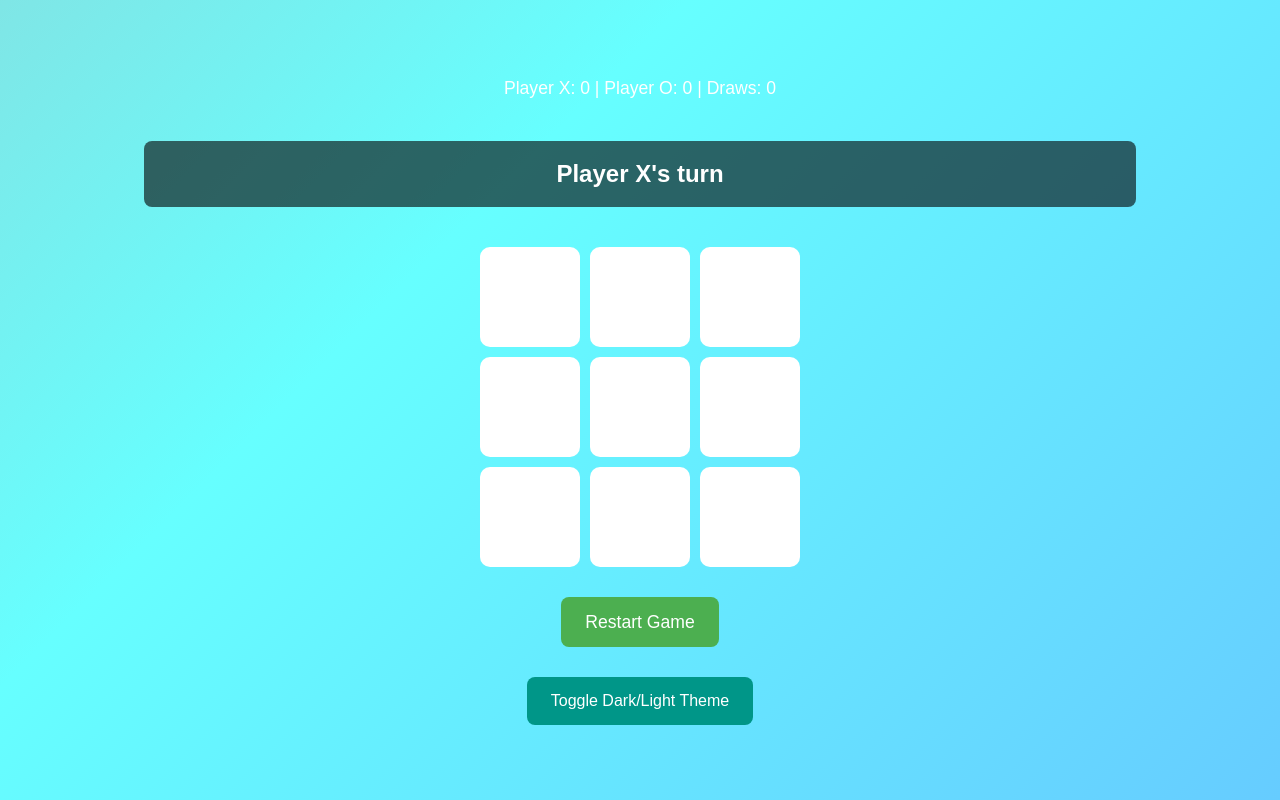
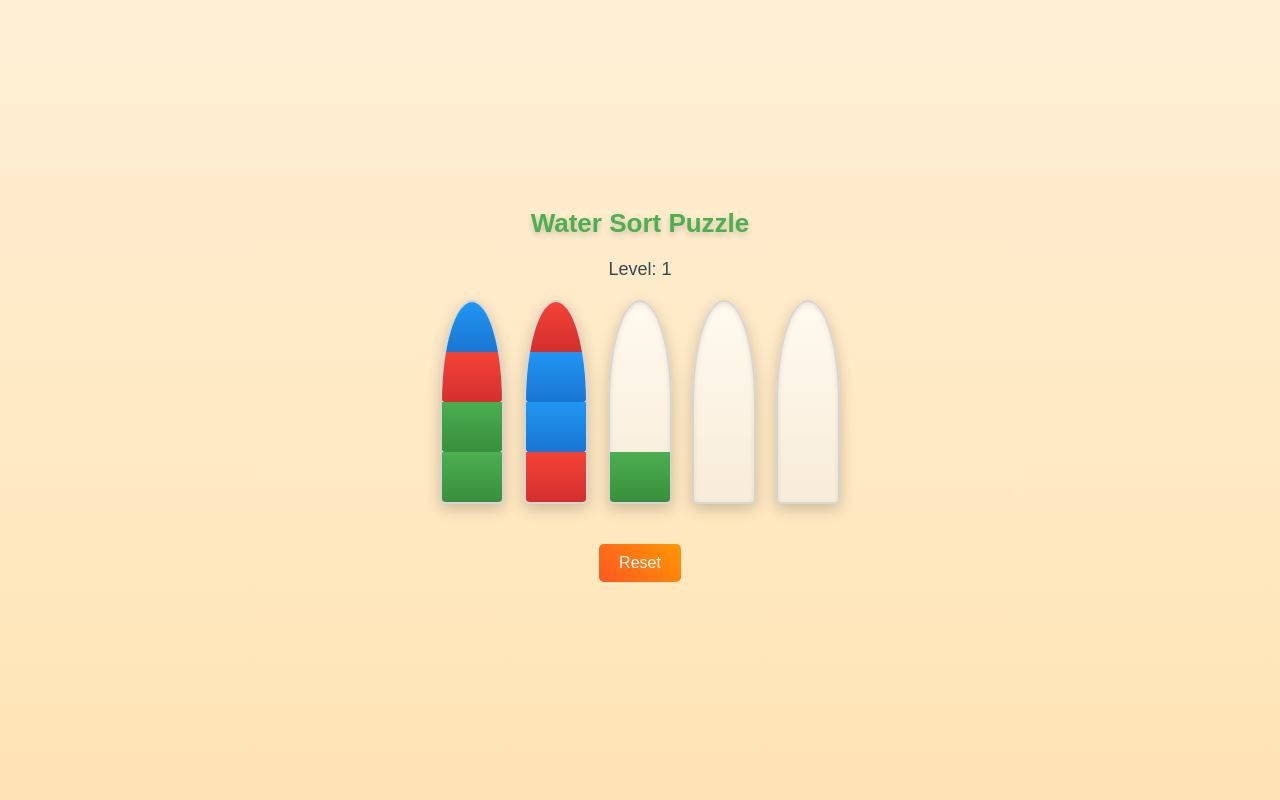
Before and after one commit to mpansuriya2/techgameswithmeet, a plain HTML site: page index.html in a window 1280 px wide. Drawn offline with nearby package versions, Linux system fonts and the light colour scheme.

Commit message:
Add index.html

```diff
--- a/index.html
+++ b/index.html
@@ -3,268 +3,274 @@
 <head>
     <meta charset="UTF-8">
     <meta name="viewport" content="width=device-width, initial-scale=1.0">
-    <title>Tic-Tac-Toe Game</title>
-    <script src="https://cdn.tailwindcss.com"></script>
+    <title>Chemistry Tube Water Sort Puzzle</title>
     <style>
-        /* RGB Light Gradient Background */
         body {
-            background: linear-gradient(135deg, rgba(255, 0, 0, 0.6), rgba(0, 255, 255, 0.6), rgba(0, 0, 255, 0.6));
-            background-size: 400% 400%;
-            animation: gradientBG 8s ease infinite;
             font-family: 'Arial', sans-serif;
+            background: linear-gradient(to bottom, #ffefd5, #ffe4b5);
+            margin: 0;
+            padding: 0;
+            display: flex;
+            flex-direction: column;
+            align-items: center;
+            justify-content: center;
+            min-height: 100vh;
+            overflow: hidden;
         }
 
-        @keyframes gradientBG {
-            0% {background-position: 0% 50%;}
-            50% {background-position: 100% 50%;}
-            100% {background-position: 0% 50%;}
-        }
-
-        .cell {
-            transition: background-color 0.3s ease, transform 0.2s ease;
-        }
-
-        .cell:hover {
-            transform: scale(1.05);
-        }
-
-        .cell.winning-cell {
-            background-color: rgba(76, 175, 80, 0.8) !important;
-            color: white !important;
+        h1 {
+            margin: 10px 0;
+            font-size: 26px;
+            color: #4caf50;
+            text-shadow: 0 3px 6px rgba(0, 0, 0, 0.2);
         }
 
         .game-container {
             display: flex;
-            flex-direction: column;
+            flex-wrap: wrap;
             justify-content: center;
-            align-items: center;
-            height: 100vh;
-            text-align: center;
-            padding: 20px;
+            gap: 20px;
+            max-width: 90%;
+            margin: 20px 0;
         }
 
-        .board {
-            display: grid;
-            grid-template-columns: repeat(3, 100px);
-            grid-template-rows: repeat(3, 100px);
-            gap: 10px;
-            margin: 20px 0;
-            max-width: 330px;
-            max-height: 330px;
-            margin-bottom: 30px;
+        .test-tube {
+            position: relative;
+            width: 10vw;
+            max-width: 60px;
+            height: 40vw;
+            max-height: 200px;
+            display: flex;
+            flex-direction: column-reverse;
+            background: linear-gradient(to bottom, rgba(255, 255, 255, 0.7), rgba(240, 240, 240, 0.5));
+            border: 2px solid rgba(200, 200, 200, 0.7);
+            border-radius: 50% 50% 5px 5px;
+            box-shadow: inset 0 2px 5px rgba(0, 0, 0, 0.1), 0 5px 15px rgba(0, 0, 0, 0.2);
+            overflow: hidden;
+            cursor: pointer;
+            transition: transform 0.3s ease;
         }
 
-        .cell {
-            display: flex;
-            justify-content: center;
-            align-items: center;
-            font-size: 2rem;
-            font-weight: bold;
-            border-radius: 10px;
-            background-color: #ffffff;
-            cursor: pointer;
-            transition: background-color 0.2s ease, transform 0.3s;
+        .test-tube:hover {
+            transform: scale(1.1);
         }
 
-        .cell:active {
-            transform: scale(0.95);
+        .layer {
+            height: 25%;
+            width: 100%;
+            border-radius: 0 0 3px 3px;
+            transition: all 0.5s ease;
         }
 
-        .message {
-            font-size: 1.5rem;
-            margin-top: 20px;
-            color: white;
-            font-weight: bold;
-            padding: 15px;
-            border-radius: 8px;
-            background-color: rgba(0, 0, 0, 0.6);
-            width: 80%;
-            margin-bottom: 20px;
-            animation: fadeIn 1s ease-in-out;
+        .color-red {
+            background: linear-gradient(to bottom, #f44336, #d32f2f);
         }
 
-        /* Add FadeIn Animation for Message */
-        @keyframes fadeIn {
-            0% { opacity: 0; }
-            100% { opacity: 1; }
+        .color-blue {
+            background: linear-gradient(to bottom, #2196f3, #1976d2);
         }
 
-        .reset-btn {
-            padding: 12px 24px;
-            font-size: 1.1rem;
-            background-color: #4CAF50;
-            color: white;
-            border: none;
-            border-radius: 8px;
-            cursor: pointer;
-            transition: background-color 0.3s ease;
-            margin-bottom: 30px; /* Adds space at the bottom */
+        .color-green {
+            background: linear-gradient(to bottom, #4caf50, #388e3c);
         }
 
-        .reset-btn:hover {
-            background-color: #45a049;
+        .color-yellow {
+            background: linear-gradient(to bottom, #ffeb3b, #fbc02d);
         }
 
-        .scoreboard {
-            font-size: 1.1rem;
-            margin-bottom: 20px;
-            color: white;
+        .color-purple {
+            background: linear-gradient(to bottom, #9c27b0, #7b1fa2);
         }
 
-        .toggle-theme-btn {
-            padding: 12px 24px;
-            background-color: #009688;
-            color: white;
-            border-radius: 8px;
-            border: none;
-            cursor: pointer;
-            font-size: 1rem;
-            transition: background-color 0.3s ease;
+        .color-orange {
+            background: linear-gradient(to bottom, #ff9800, #f57c00);
         }
 
-        .toggle-theme-btn:hover {
-            background-color: #00796b;
+        .controls {
+            margin: 20px 0;
         }
 
-        /* Mobile Responsiveness */
-        @media (max-width: 600px) {
-            .board {
-                grid-template-columns: repeat(3, 80px);
-                grid-template-rows: repeat(3, 80px);
-                gap: 8px;
+        button {
+            padding: 10px 20px;
+            font-size: 16px;
+            border: none;
+            border-radius: 5px;
+            cursor: pointer;
+            background: linear-gradient(45deg, #ff5722, #ff9800);
+            color: white;
+            transition: all 0.3s ease;
+        }
+
+        button:hover {
+            transform: scale(1.1);
+        }
+
+        .level-info {
+            font-size: 18px;
+            margin-top: 10px;
+            color: #37474f;
+        }
+
+        .win-popup {
+            position: fixed;
+            top: 50%;
+            left: 50%;
+            transform: translate(-50%, -50%);
+            padding: 20px;
+            background: white;
+            border-radius: 10px;
+            box-shadow: 0 5px 15px rgba(0, 0, 0, 0.3);
+            text-align: center;
+            display: none;
+            z-index: 1000;
+        }
+
+        .win-popup h2 {
+            margin-bottom: 20px;
+        }
+
+        @media (max-width: 768px) {
+            .test-tube {
+                width: 15vw;
+                height: 45vw;
             }
 
-            .cell {
-                font-size: 1.5rem;
-                height: 80px;
-                width: 80px;
-            }
-
-            .reset-btn,
-            .toggle-theme-btn {
-                font-size: 1rem;
-                padding: 10px 20px;
+            button {
+                font-size: 14px;
+                padding: 8px 16px;
             }
         }
     </style>
 </head>
 <body>
+    <h1>Water Sort Puzzle</h1>
+    <div class="level-info" id="levelInfo">Level: 1</div>
+    <div class="game-container" id="gameContainer"></div>
+    <div class="controls">
+        <button onclick="resetGame()">Reset</button>
+    </div>
 
-<div class="game-container">
-    <div class="scoreboard" id="scoreboard">Player X: 0 | Player O: 0 | Draws: 0</div>
-    <div class="message" id="message">Player X's turn</div>
-    <div class="board" id="board"></div>
-    <button class="reset-btn" id="resetButton">Restart Game</button>
-    <button class="toggle-theme-btn" id="toggleThemeButton">Toggle Dark/Light Theme</button>
-</div>
+    <div class="win-popup" id="winPopup">
+        <h2>🎉 Congratulations! You Win!</h2>
+        <button onclick="nextLevel()">Next Level</button>
+    </div>
 
-<script>
-let board = ['', '', '', '', '', '', '', '', '']; // 3x3 grid
-let currentPlayer = 'X'; // Start with player X
-let gameOver = false;
-let scoreX = 0;
-let scoreO = 0;
-let draws = 0;
-let winningCombination = [];
+    <audio id="backgroundMusic" loop>
+        <source src="https://www.bensound.com/bensound-music/bensound-sunny.mp3" type="audio/mp3">
+        Your browser does not support the audio element.
+    </audio>
 
-const winPatterns = [
-    [0, 1, 2], [3, 4, 5], [6, 7, 8],  // Rows
-    [0, 3, 6], [1, 4, 7], [2, 5, 8],  // Columns
-    [0, 4, 8], [2, 4, 6]              // Diagonals
-];
+    <script>
+        const COLORS = ["red", "blue", "green", "yellow", "purple", "orange"];
+        let level = 1;
+        let tubes = [];
+        let selectedTube = null;
 
-// Check for winner
-function checkWinner(board) {
-    for (const pattern of winPatterns) {
-        const [a, b, c] = pattern;
-        if (board[a] && board[a] === board[b] && board[a] === board[c]) {
-            winningCombination = pattern;
-            return board[a];
+        function initGame() {
+            tubes = generateLevel(level);
+            renderGame();
+            updateLevelInfo();
+            playMusic();
         }
-    }
-    return null;
-}
 
-// Render board
-function renderBoard() {
-    const boardElement = document.getElementById('board');
-    boardElement.innerHTML = '';
-    for (let i = 0; i < 9; i++) {
-        const cell = document.createElement('div');
-        cell.classList.add('cell');
-        cell.textContent = board[i];
-        if (winningCombination.includes(i)) {
-            cell.classList.add('winning-cell');
+        function generateLevel(level) {
+            const numColors = Math.min(3 + Math.floor(level / 5), COLORS.length);
+            const numTubes = numColors + Math.max(2 - Math.floor(level / 50), 1);
+            const colors = COLORS.slice(0, numColors);
+            const shuffledColors = shuffle([...colors, ...colors, ...colors]);
+
+            const generatedTubes = [];
+            for (let i = 0; i < numTubes - 2; i++) {
+                const tubeColors = shuffledColors.splice(0, 4);
+                generatedTubes.push(tubeColors);
+            }
+            generatedTubes.push([]);
+            generatedTubes.push([]);
+            return generatedTubes;
         }
-        cell.addEventListener('click', () => handleClick(i));
-        boardElement.appendChild(cell);
-    }
-}
 
-// Handle player click
-function handleClick(index) {
-    if (gameOver || board[index] !== '') return;
+        function shuffle(array) {
+            for (let i = array.length - 1; i > 0; i--) {
+                const j = Math.floor(Math.random() * (i + 1));
+                [array[i], array[j]] = [array[j], array[i]];
+            }
+            return array;
+        }
 
-    board[index] = currentPlayer;
-    renderBoard();
-    const winner = checkWinner(board);
-    if (winner) {
-        gameOver = true;
-        updateScore(winner);
-        displayMessage(winner);
-        return;
-    }
+        function renderGame() {
+            const gameContainer = document.getElementById("gameContainer");
+            gameContainer.innerHTML = "";
 
-    currentPlayer = currentPlayer === 'X' ? 'O' : 'X';
-    displayMessage(`Player ${currentPlayer}'s turn`);
-}
+            tubes.forEach((tube, index) => {
+                const testTube = document.createElement("div");
+                testTube.className = "test-tube";
+                testTube.addEventListener("click", () => handleTubeClick(index));
 
-// Display the winner
-function displayMessage(winner) {
-    const messageElement = document.getElementById('message');
-    if (winner === 'X') {
-        messageElement.textContent = 'Player X wins!';
-        messageElement.style.backgroundColor = '#4CAF50';
-    } else if (winner === 'O') {
-        messageElement.textContent = 'Player O wins!';
-        messageElement.style.backgroundColor = '#FF5722';
-    } else {
-        messageElement.textContent = 'It\'s a draw!';
-        messageElement.style.backgroundColor = '#FF9800';
-    }
-}
+                tube.forEach(color => {
+                    const layer = document.createElement("div");
+                    layer.className = `layer color-${color}`;
+                    testTube.appendChild(layer);
+                });
 
-// Update the score
-function updateScore(winner) {
-    if (winner === 'X') {
-        scoreX++;
-    } else if (winner === 'O') {
-        scoreO++;
-    } else {
-        draws++;
-    }
-    document.getElementById('scoreboard').textContent = `Player X: ${scoreX} | Player O: ${scoreO} | Draws: ${draws}`;
-}
+                gameContainer.appendChild(testTube);
+            });
+        }
 
-// Reset the game
-document.getElementById('resetButton').addEventListener('click', () => {
-    board = ['', '', '', '', '', '', '', '', ''];
-    currentPlayer = 'X';
-    gameOver = false;
-    winningCombination = [];
-    document.getElementById('message').textContent = 'Player X\'s turn';
-    document.getElementById('message').style.backgroundColor = 'rgba(0, 0, 0, 0.6)';
-    renderBoard();
-});
+        function handleTubeClick(index) {
+            if (selectedTube === null) {
+                selectedTube = index;
+            } else {
+                if (selectedTube !== index) {
+                    transferWater(selectedTube, index);
+                }
+                selectedTube = null;
+            }
+            renderGame();
+            checkWin();
+        }
 
-// Toggle Dark/Light Theme
-document.getElementById('toggleThemeButton').addEventListener('click', () => {
-    document.body.classList.toggle('dark-mode');
-});
+        function transferWater(from, to) {
+            while (
+                tubes[from].length > 0 &&
+                (tubes[to].length === 0 ||
+                    tubes[from][tubes[from].length - 1] === tubes[to][tubes[to].length - 1]) &&
+                tubes[to].length < 4
+            ) {
+                tubes[to].push(tubes[from].pop());
+            }
+        }
 
-// Initial game render
-renderBoard();
-</script>
+        function checkWin() {
+            const isWin = tubes.every(tube => tube.length === 0 || new Set(tube).size === 1);
+            if (isWin) {
+                showWinPopup();
+            }
+        }
 
+        function showWinPopup() {
+            document.getElementById("winPopup").style.display = "block";
+        }
+
+        function nextLevel() {
+            document.getElementById("winPopup").style.display = "none";
+            level++;
+            initGame();
+        }
+
+        function resetGame() {
+            initGame();
+        }
+
+        function updateLevelInfo() {
+            document.getElementById("levelInfo").textContent = `Level: ${level}`;
+        }
+
+        function playMusic() {
+            const music = document.getElementById("backgroundMusic");
+            music.play();
+        }
+
+        initGame();
+    </script>
 </body>
 </html>
```
